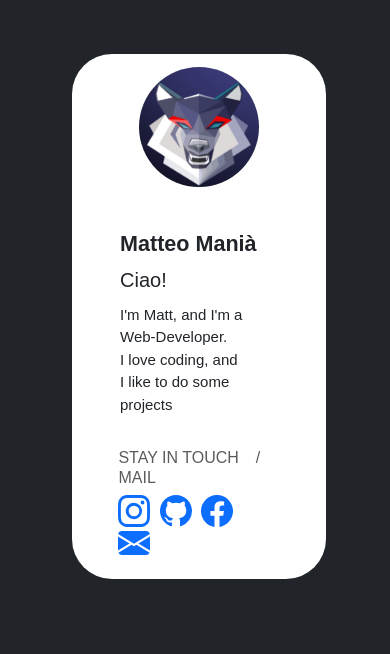
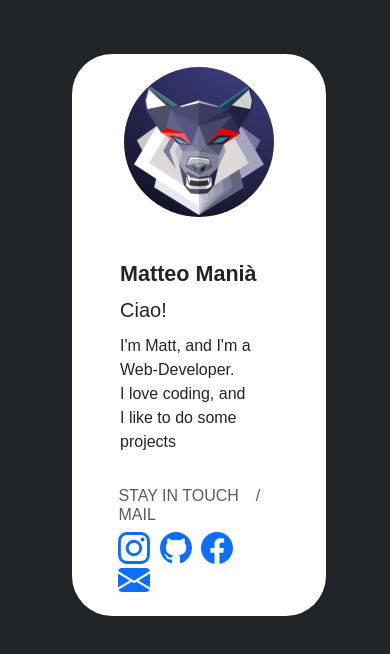
Before and after one commit to Matteo0099/CardPortfolio, a plain HTML site: page index.html in a window 390 px wide. Drawn offline with nearby package versions, Linux system fonts and the light colour scheme; a web font is replaced by a local one.

Commit message:
Modifiche page

```diff
--- a/assets/assets.css
+++ b/assets/assets.css
@@ -47,19 +47,6 @@ main {
     margin: 1rem;
 }
 
-@media screen and (max-width: 450px) {
-    #bodyS {
-        margin: 1rem;
-        font-size: 15px
-    }
-}
-@media screen and (max-width: 480px) {
-    #image {
-        width: 120px;
-        height: 120px;
-    }
-}
-
 .responsiveH {
     text-transform: uppercase;
 }
```
